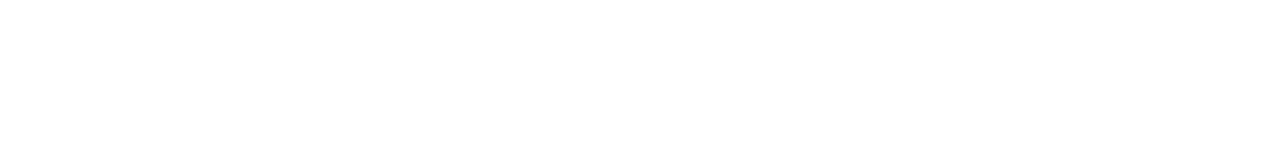
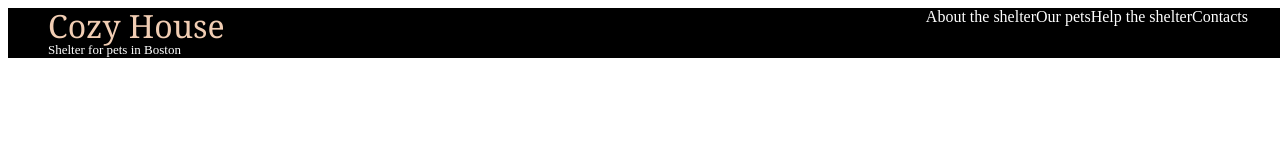
Before and after one commit to Svetlana199881/rsschool-cv, a plain HTML site: page pages/main/main.html in a window 1280 px wide. Drawn offline with Linux system fonts and the light colour scheme.

Commit message:
feat: add  header

```diff
--- a/pages/main/main.css
+++ b/pages/main/main.css
@@ -0,0 +1,54 @@
+.header {
+  background-color: black;
+  width: 100vw;
+  position: sticky;
+  top: 0;
+    /* приклеивает хедер к верху */
+}
+
+.wrapper {
+  display: flex;
+  justify-content: space-between;
+  margin: 0 auto;
+  max-width: 1200px;
+}
+
+.logo {
+  display: flex;
+  flex-direction: column;
+}
+
+.logo_title {
+  color: #f1cdb3;
+  font-family: Georgia;
+  font-size: 32px;
+  letter-spacing: 6%;
+  line-height: 110%;
+}
+
+.logo_subtitle {
+  color: #fff;
+  font-size: 13px;
+  letter-spacing: 10%;
+  line-height: 110%;
+}
+
+.menu {
+  display: flex;
+}
+
+.list {
+  display: flex;
+  margin: 0;
+  padding: 0;
+  list-style-type: none;
+}
+
+.list_item {
+
+}
+
+.list_link {
+  text-decoration: none;
+  color: #fff;
+}
--- a/pages/main/main.html
+++ b/pages/main/main.html
@@ -8,6 +8,33 @@
     <link rel="stylesheet" href="/rsschool-cv/pages/main/main.js">
 </head>
 <body>
-
+    <header class="header">
+      <div class="wrapper">
+        <div class="logo">
+          <div class="logo_title">
+            Cozy House
+          </div>
+          <div class="logo_subtitle">
+            Shelter for pets in Boston
+          </div>
+        </div>
+        <nav class="menu">
+          <ul class="list">
+            <li class="list_item">
+              <a href="#" class="list_link">About the shelter</a>
+            </li>
+            <li class="list_item">
+              <a href="#" class="list_link">Our pets</a>
+            </li>
+            <li class="list_item">
+              <a href="#" class="list_link">Help the shelter</a>
+            </li>
+            <li class="list_item">
+              <a href="#" class="list_link">Contacts</a>
+            </li>
+          </ul>
+        </nav>
+      </div>
+    </header>
 </body>
 </html>
```
